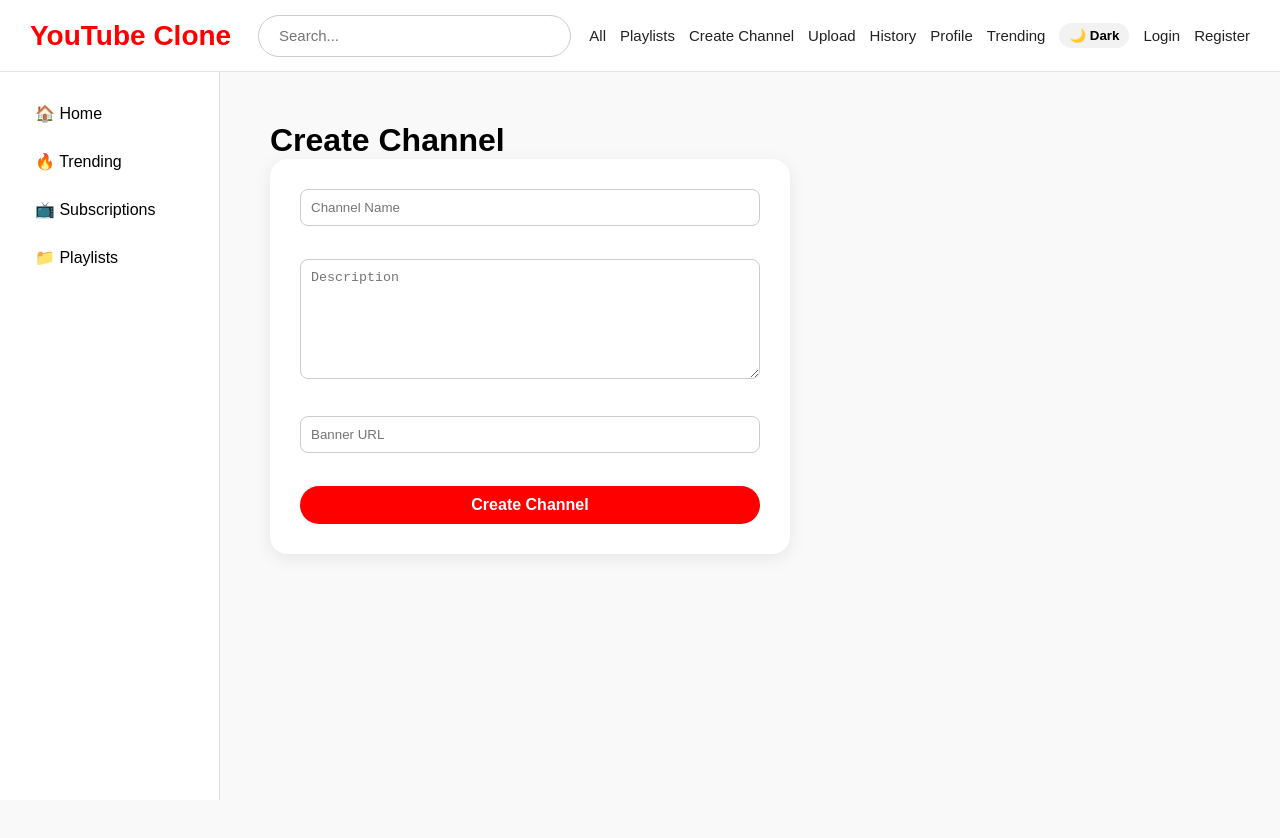
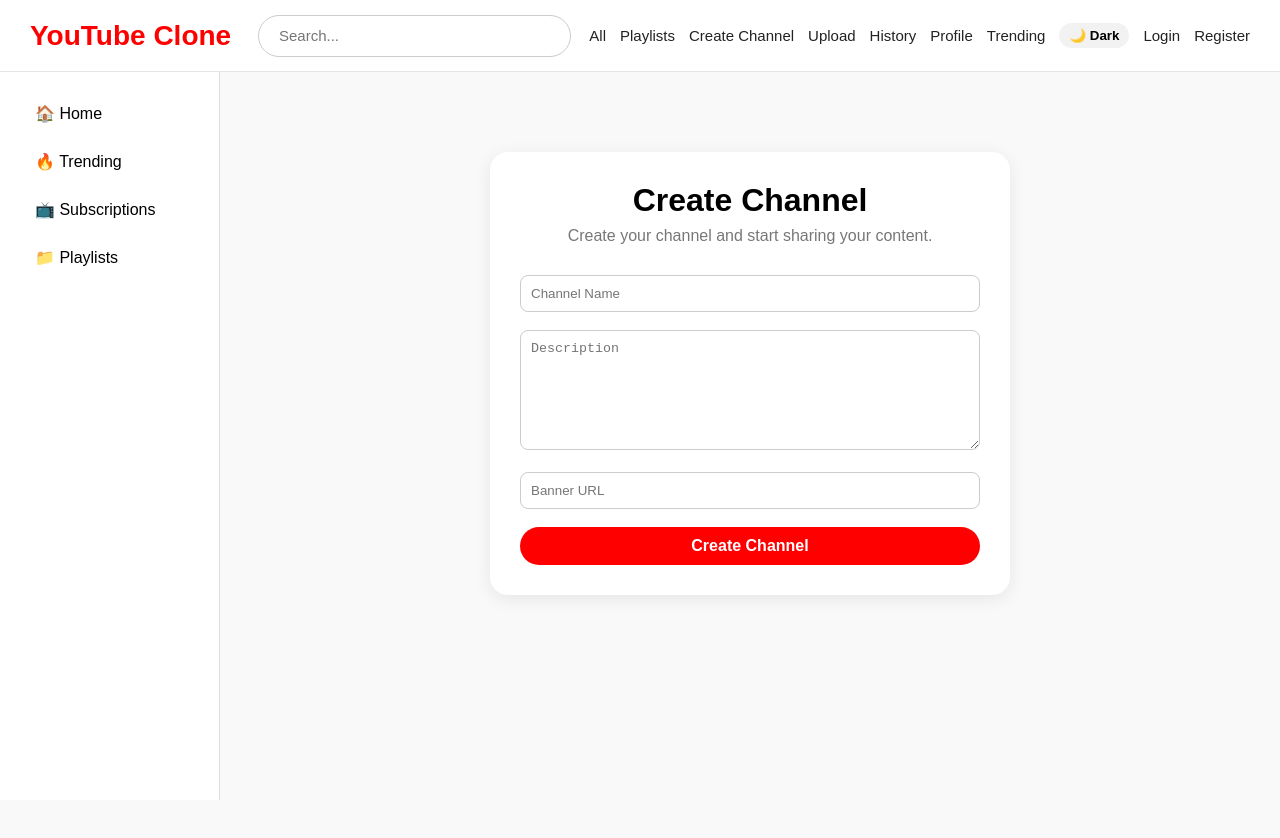
Before and after one commit to Sheetal07Jun/youtube-clone-mern, a React (Vite) app: page /create-channel in a window 1280 px wide. Shown: the top 838 px of the page. Built offline with nearby package versions, Linux system fonts and the light colour scheme.

Commit message:
Center create channel form and add validation

```diff
--- a/src/index.css
+++ b/src/index.css
@@ -715,7 +715,7 @@ body.dark .create-video-card {
     display: flex;
     justify-content: center;
     align-items: flex-start;
-    padding: 40px;
+    padding: 50px 20px;
 }
 
 .create-channel-card {
@@ -742,12 +742,33 @@ body.dark .create-video-card {
     min-height: 120px;
 }
 
+.create-channel-container {
+    width: 700px;
+}
+
 .create-channel-btn {
     width: 100%;
     background: #ff0000;
     color: white;
     font-size: 16px;
     border-radius: 25px;
+}
+
+
+.channel-subtitle {
+    text-align: center;
+    color: #777;
+    margin-bottom: 30px;
+}
+
+.create-channel-card h1 {
+    text-align: center;
+    margin-bottom: 8px;
+}
+
+.create-channel-card input,
+.create-channel-card textarea {
+    margin-bottom: 18px;
 }
 
 body.dark .create-channel-card {
--- a/src/pages/CreateChannel.jsx
+++ b/src/pages/CreateChannel.jsx
@@ -9,6 +9,10 @@ function CreateChannel() {
     const handleSubmit = async (e) => {
         e.preventDefault();
 
+        if (!channelName || !description || !channelBanner) {
+            alert("Please fill all fields");
+            return;
+        }
         try {
             const token = localStorage.getItem("token");
 
@@ -41,41 +45,33 @@ function CreateChannel() {
     };
 
     return (
-        <div style={{ padding: "20px" }}>
-            <h1>Create Channel</h1>
+        <div className="create-channel-page">
+            <form className="create-channel-card" onSubmit={handleSubmit}>
+                <h1>Create Channel</h1>
 
-            <form className="create-channel-card" onSubmit={handleSubmit}>
+                <p className="channel-subtitle">
+                    Create your channel and start sharing your content.
+                </p>
+
                 <input
                     type="text"
                     placeholder="Channel Name"
                     value={channelName}
-                    onChange={(e) =>
-                        setChannelName(e.target.value)
-                    }
+                    onChange={(e) => setChannelName(e.target.value)}
                 />
-
-                <br /><br />
 
                 <textarea
                     placeholder="Description"
                     value={description}
-                    onChange={(e) =>
-                        setDescription(e.target.value)
-                    }
+                    onChange={(e) => setDescription(e.target.value)}
                 />
-
-                <br /><br />
 
                 <input
                     type="text"
                     placeholder="Banner URL"
                     value={channelBanner}
-                    onChange={(e) =>
-                        setChannelBanner(e.target.value)
-                    }
+                    onChange={(e) => setChannelBanner(e.target.value)}
                 />
-
-                <br /><br />
 
                 <button className="create-channel-btn" type="submit">
                     Create Channel
```
